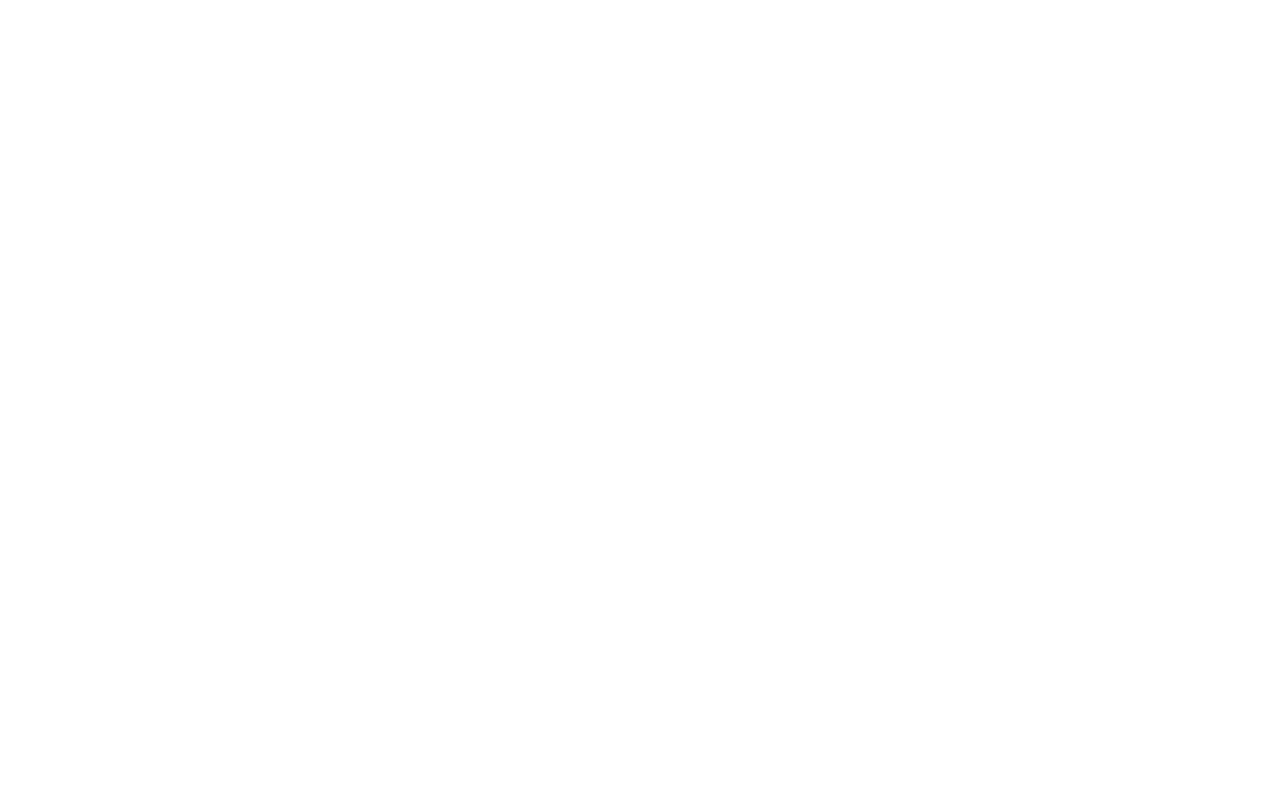
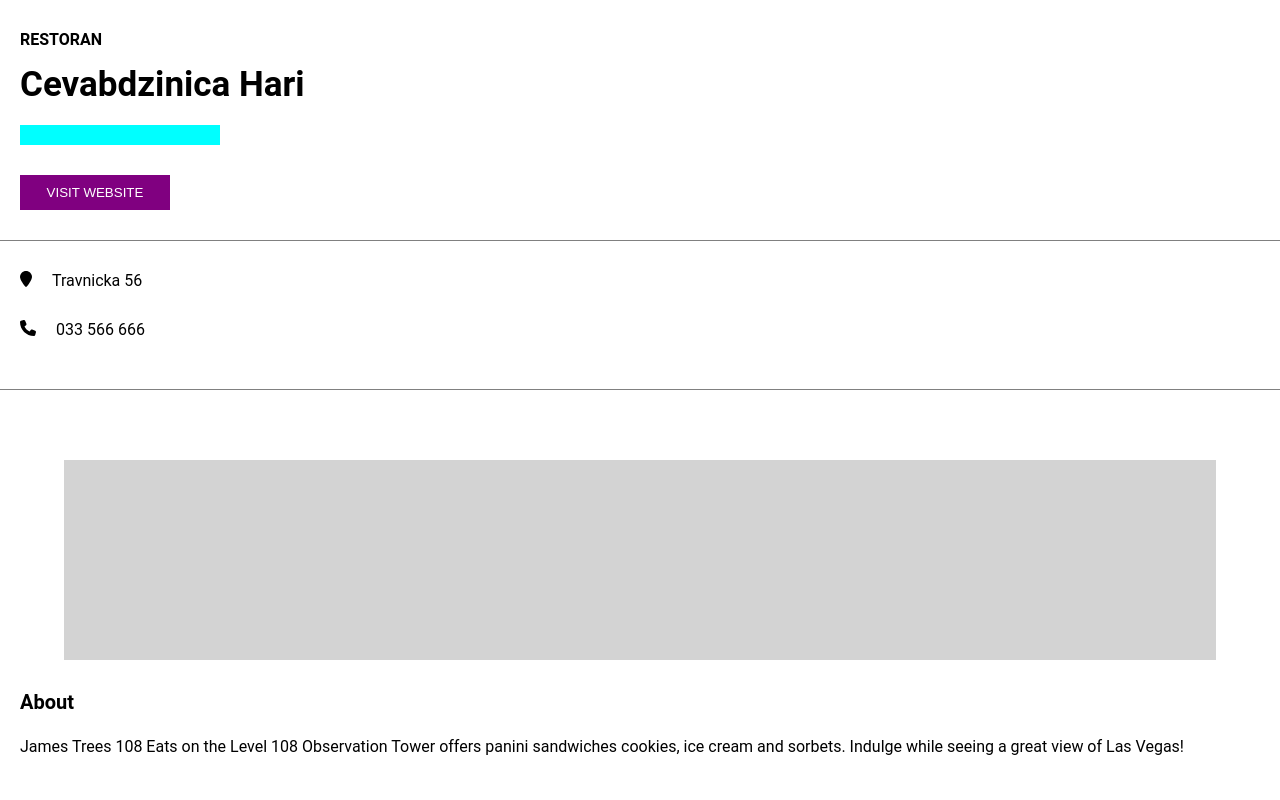
Before and after one commit to jasarevicedis/GoTravnik, an Angular app: page /food/fooditem in a window 1280 px wide. Before the commit this address led to /. Shown: the part 460-1260 px from the top of the page. Before the commit the page ends 800 px from the top, so only its background shows below. Built offline with nearby package versions, Linux system fonts and the light colour scheme.

Commit message:
food item page basic layout

```diff
--- a/src/app/public/components/big-blog-shortcut/big-blog-shortcut.component.scss
+++ b/src/app/public/components/big-blog-shortcut/big-blog-shortcut.component.scss
@@ -21,6 +21,10 @@
         width: 100%;
         height: 250px;
         display: flex;
+        background: url("https://bosniatravel.info/wp-content/uploads/2018/08/Travnik_Panorama_2-Copy.jpg");
+        background-size: cover;
+        //background-position-y: -150px;
+
         background-color: pink;
         border-radius: 15px;
         margin-left: 15px;
--- a/src/app/public/components/blog-shortcut/blog-shortcut.component.scss
+++ b/src/app/public/components/blog-shortcut/blog-shortcut.component.scss
@@ -21,6 +21,8 @@
         height: 80px;
         display: flex;
         background-color: pink;
+        background: url("https://bosniatravel.info/wp-content/uploads/2018/08/Travnik_Panorama_2-Copy.jpg");
+        background-size: 300%;
         margin-left: 15px;
         margin-right: 15px;
     }
--- a/src/app/public/components/homepage-shortcut/homepage-shortcut.component.html
+++ b/src/app/public/components/homepage-shortcut/homepage-shortcut.component.html
@@ -1,2 +1,2 @@
-<svg xmlns="http://www.w3.org/2000/svg" height="1em" viewBox="0 0 448 512"><!--! Font Awesome Free 6.4.2 by @fontawesome - https://fontawesome.com License - https://fontawesome.com/license (Commercial License) Copyright 2023 Fonticons, Inc. --><path d="M416 0C400 0 288 32 288 176V288c0 35.3 28.7 64 64 64h32V480c0 17.7 14.3 32 32 32s32-14.3 32-32V352 240 32c0-17.7-14.3-32-32-32zM64 16C64 7.8 57.9 1 49.7 .1S34.2 4.6 32.4 12.5L2.1 148.8C.7 155.1 0 161.5 0 167.9c0 45.9 35.1 83.6 80 87.7V480c0 17.7 14.3 32 32 32s32-14.3 32-32V255.6c44.9-4.1 80-41.8 80-87.7c0-6.4-.7-12.8-2.1-19.1L191.6 12.5c-1.8-8-9.3-13.3-17.4-12.4S160 7.8 160 16V150.2c0 5.4-4.4 9.8-9.8 9.8c-5.1 0-9.3-3.9-9.8-9L127.9 14.6C127.2 6.3 120.3 0 112 0s-15.2 6.3-15.9 14.6L83.7 151c-.5 5.1-4.7 9-9.8 9c-5.4 0-9.8-4.4-9.8-9.8V16zm48.3 152l-.3 0-.3 0 .3-.7 .3 .7z"/></svg>
+
 <p>{{text}}</p>
--- a/src/app/public/components/homepage-shortcut/homepage-shortcut.component.ts
+++ b/src/app/public/components/homepage-shortcut/homepage-shortcut.component.ts
@@ -7,5 +7,5 @@
 })
 export class HomepageShortcutComponent {
   @Input() text: string = "";
-  @Input() svgLink: string = "";
+
 }
--- a/src/app/public/itempages/food-itempage/food-itempage.component.html
+++ b/src/app/public/itempages/food-itempage/food-itempage.component.html
@@ -1,4 +1,27 @@
 <div class="item-wallpaper"></div>
-<div class="item-tag-list">
-    <div class="item-tag">Restaurant</div>
+<div class="item-data">
+    <p class="object-category">RESTORAN</p>
+    <p class="object-title">Cevabdzinica Hari</p>
+    <div class="rating-container"></div>
+    <button class="website">VISIT WEBSITE</button>
 </div>
+<div class="item-contact">
+    <div class="item-address">
+        <svg xmlns="http://www.w3.org/2000/svg" height="1em" viewBox="0 0 384 512"><!--! Font Awesome Free 6.4.2 by @fontawesome - https://fontawesome.com License - https://fontawesome.com/license (Commercial License) Copyright 2023 Fonticons, Inc. --><path d="M384 192c0 87.4-117 243-168.3 307.2c-12.3 15.3-35.1 15.3-47.4 0C117 435 0 279.4 0 192C0 86 86 0 192 0S384 86 384 192z"/></svg>
+        <p>Travnicka 56</p>
+    </div>
+    <div class="item-phone">
+        <svg xmlns="http://www.w3.org/2000/svg" height="1em" viewBox="0 0 512 512"><!--! Font Awesome Free 6.4.2 by @fontawesome - https://fontawesome.com License - https://fontawesome.com/license (Commercial License) Copyright 2023 Fonticons, Inc. --><path d="M164.9 24.6c-7.7-18.6-28-28.5-47.4-23.2l-88 24C12.1 30.2 0 46 0 64C0 311.4 200.6 512 448 512c18 0 33.8-12.1 38.6-29.5l24-88c5.3-19.4-4.6-39.7-23.2-47.4l-96-40c-16.3-6.8-35.2-2.1-46.3 11.6L304.7 368C234.3 334.7 177.3 277.7 144 207.3L193.3 167c13.7-11.2 18.4-30 11.6-46.3l-40-96z"/></svg>
+        <p>033 566 666</p>
+    </div>
+</div>
+<div class="item-map"></div>
+<div class="item-about">
+    <p class="about">About</p>
+    <p class="about-txt">
+        James Trees 108 Eats on the Level 108 Observation Tower
+        offers panini sandwiches cookies, ice cream and sorbets.
+        Indulge while seeing a great view of Las Vegas!
+
+    </p>
+</div>
--- a/src/app/public/itempages/food-itempage/food-itempage.component.scss
+++ b/src/app/public/itempages/food-itempage/food-itempage.component.scss
@@ -0,0 +1,104 @@
+/*
+<div class="item-wallpaper"></div>
+<div class="item-data">
+    <p class="object-category">Cevabdzinica</p>
+    <p class="object-title">Hari</p>
+    <div class="rating-container"></div>
+    <button class="website">VISIT WEBSITE</button>
+</div>
+<div class="item-contact">
+    <div class="item-address"></div>
+    <div class="item-phone"></div>
+</div>
+<div class="item-map"></div>
+<div class="item-about">
+    <p class="about">About</p>
+    <p class="about-txt">
+        James Trees 108 Eats on the Level 108 Observation Tower
+        offers panini sandwiches cookies, ice cream and sorbets.
+        Indulge while seeing a great view of Las Vegas!
+
+    </p>
+</div>
+*/
+:host {
+    display: flex;
+    flex-direction: column;
+    width: 100%;
+    .item-wallpaper {
+        height: 430px;
+        width: 100%;
+        background-color: pink;
+    }
+    .item-data {
+        padding-left: 20px;
+        display: flex;
+        flex-direction: column;
+        border-bottom: 1px solid grey;
+        .object-category {
+            margin-top: 60px;
+            font-size: 16px;
+            font-weight: bold;
+        }
+        .object-title {
+            margin-top: 15px;
+            font-size: 35px;
+            font-weight: bolder;
+        }
+        .rating-container {
+            margin-top: 20px;
+            width: 200px;
+            height: 20px;
+            background-color: aqua;
+        }
+        .website {
+            margin-top: 30px;
+            width: 150px;
+            height: 35px;
+            background-color: purple;
+            border: none;
+            color: white;
+            margin-bottom: 30px;
+        }
+    }
+    .item-contact {
+        display: flex;
+        flex-direction: column;
+        padding-left: 20px;
+        div {
+            display: flex;
+            margin-top: 30px;
+            svg {
+                margin-right: 20px;
+            }
+        }
+        padding-bottom: 50px;
+        border-bottom: 1px solid grey;
+    }
+    .item-map {
+        margin-top: 70px;
+        width: 90%;
+        align-self: center;
+        height: 200px;
+        display: flex;
+        background-color: lightgrey;
+    }
+    .item-about {
+        display: flex;
+        flex-direction: column;
+        .about {
+            margin-left: 20px;
+            font-size: 20px;
+            font-weight: bolder;
+            margin-top: 30px;
+
+        }
+        .about-txt {
+            margin-top: 20px;
+            margin-left: 20px;
+            width: calc(100% - 40px);
+            line-height: 25px;
+            margin-bottom: 100px;
+        }
+    }
+}
--- a/src/app/public/public-routing.module.ts
+++ b/src/app/public/public-routing.module.ts
@@ -9,13 +9,17 @@
 import { EventpageComponent } from './pages/eventpage/eventpage.component';
 import { AreguidepageComponent } from './pages/areguidepage/areguidepage.component';
 import { AttractionDetailsComponent } from './pages/attraction-details/attraction-details.component';
+import { FoodItempageComponent } from './itempages/food-itempage/food-itempage.component';
 
 
 const routes: Routes = [
   {path:'', component: PublicComponent,
     children: [
       {path: '', component: HomepageComponent},
-      {path: 'food', component: FoodpageComponent},
+      {path: 'food', children: [
+        {path: '', component: FoodpageComponent},
+        {path: 'fooditem', component: FoodItempageComponent}
+      ]},
       {path:'planthetrip', component: PlantrippageComponent},
       {path:'accomodation', component: AccomodationpageComponent},
       {path:'attractions',
```
Also changed, not shown: src/app/public/pages/homepage/homepage.component.html (+21 -5 lines), src/app/public/pages/homepage/homepage.component.scss (+44 -27 lines).
